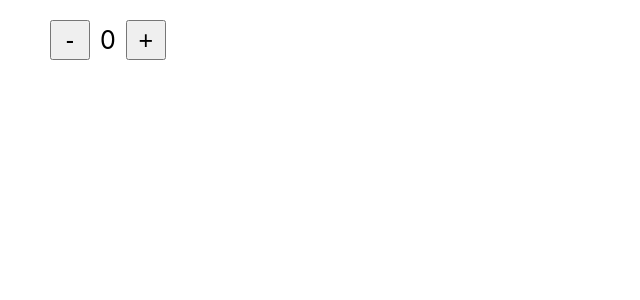
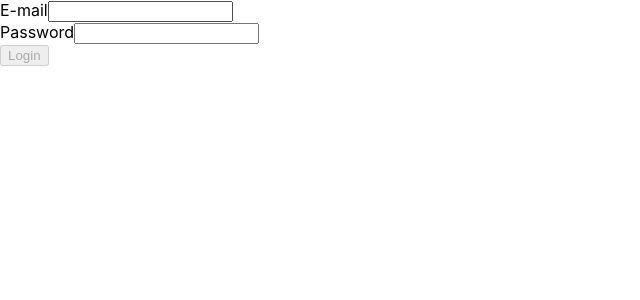
Before and after one commit to vishal7997/react-effects-reducers, a React (Create React App) app: page / in a window 1280 px wide. Shown: the top 300 px of the page, without its empty margins (0-640 px from the left). Built offline with nearby package versions, Linux system fonts and the light colour scheme.

Commit message:
userReducer hook practical example

```diff
--- a/src/App.js
+++ b/src/App.js
@@ -4,37 +4,41 @@ import "./App.css";
 import Login from "./components/Login";
 import Home from "./components/Home";
 import MainHeader from "./components/MainHeader";
-import Demo from "./components/ReducerDemo/Demo";
+// import Demo from "./components/ReducerDemo/Demo";
 
 function App() {
   const [isLoggedIn, updateIsLoggedIn] = useState(false);
 
-
   useEffect(() => {
-    let isLoggedInValue = localStorage.getItem('isLoggedIn');
-    if(isLoggedInValue === '1') {
+    let isLoggedInValue = localStorage.getItem("isLoggedIn");
+    if (isLoggedInValue === "1") {
       updateIsLoggedIn(true);
-    };
+    }
   }, []);
 
   const loginHandler = (email, password) => {
-    localStorage.setItem('isLoggedIn', '1');
+    localStorage.setItem("isLoggedIn", "1");
     updateIsLoggedIn(true);
   };
 
   const logoutHandler = () => {
-    localStorage.removeItem('isLoggedIn');
+    localStorage.removeItem("isLoggedIn");
     updateIsLoggedIn(false);
   };
 
-  return <React.Fragment>
-    {/* <MainHeader isAuthenticated={isLoggedIn} onLogout={logoutHandler}></MainHeader>
-    <main>
-      {!isLoggedIn && <Login onLogin={loginHandler}></Login>}
-      {isLoggedIn && <Home onLogout={logoutHandler}></Home>}
-    </main> */}
-    <Demo></Demo>
-  </React.Fragment>;
+  return (
+    <React.Fragment>
+      <MainHeader
+        isAuthenticated={isLoggedIn}
+        onLogout={logoutHandler}
+      ></MainHeader>
+      <main>
+        {!isLoggedIn && <Login onLogin={loginHandler}></Login>}
+        {isLoggedIn && <Home onLogout={logoutHandler}></Home>}
+      </main>
+      {/* <Demo></Demo> */}
+    </React.Fragment>
+  );
 }
 
 export default App;
--- a/src/components/Login.js
+++ b/src/components/Login.js
@@ -1,46 +1,78 @@
-import { useEffect, useState } from "react";
+import { useEffect, useReducer, useState } from "react";
 
 // import Card from '../UI/Card/Card';
 // import classes from './Login.module.css';
 // import Button from '../UI/Button/Button';
 
+function emailReducer(currState, action) {
+  switch (action.type) {
+    case "EMAIL_INPUT":
+      return { value: action.val, isValid: undefined };
+    case "EMAIL_VALID":
+      return { value: currState.value, isValid: currState.value.includes("@") };
+  }
+}
+
+function passwordReducer(currState, action) {
+  switch (action.type) {
+    case "PASSWORD_INPUT":
+      return { value: action.val, isValid: undefined };
+    case "PASSWORD_VALID":
+      return { value: currState.value, isValid: action.val.trim().length > 6 };
+  }
+}
+
 const Login = (props) => {
-  const [enteredEmail, setEnteredEmail] = useState("");
-  const [emailIsvalid, setEmailIsValid] = useState();
+  // const [enteredEmail, setEnteredEmail] = useState("");
+  // const [emailIsvalid, setEmailIsValid] = useState();
   const [enteredPassword, setEnteredPassword] = useState("");
   const [passwordIsValid, setPasswordIsValid] = useState();
   const [formIsValid, setFormIsValid] = useState(false);
 
-  useEffect(() => {
-    let value = setTimeout(() => {
-        console.log("Validating input fields...");
-        setFormIsValid(
-          enteredEmail.includes("@") && enteredPassword.trim().length > 6
-        );
-    }, 500);
+  let [emailState, emailDispatcher] = useReducer(emailReducer, {
+    value: "",
+    isValid: undefined,
+  });
 
-    // The function which is getting called on return is a Cleanup Function.
-    return () => {
-        console.log("Cleanup function called");
-        clearTimeout(value);
-    }
-  }, [enteredEmail, enteredPassword]);
+  let [passwordState, passwordDispatcher] = useReducer(passwordReducer, {
+    value: "",
+    isValid: undefined,
+  });
+
+  //   useEffect(() => {
+  //     let value = setTimeout(() => {
+  //         console.log("Validating input fields...");
+  //         setFormIsValid(
+  //           enteredEmail.includes("@") && enteredPassword.trim().length > 6
+  //         );
+  //     }, 500);
+
+  //     // The function which is getting called on return is a Cleanup Function.
+  //     return () => {
+  //         console.log("Cleanup function called");
+  //         clearTimeout(value);
+  //     }
+  //   }, [enteredEmail, enteredPassword]);
 
   const emailChangeHandler = (event) => {
-    setEnteredEmail(event.target.value);
+    // setEnteredEmail(event.target.value);
+    emailDispatcher({ val: event.target.value, type: "EMAIL_INPUT" });
   };
   const passwordChangeHandler = (event) => {
-    setEnteredPassword(event.target.value);
+    // setEnteredPassword(event.target.value);
+    passwordDispatcher({ val: event.target.value, type: "PASSWORD_INPUT" });
   };
   const validateEmailHandler = () => {
-    setEmailIsValid(enteredEmail.includes("@"));
+    // setEmailIsValid(emailState.value.includes("@"));
+    emailDispatcher({ val: emailState.value, type: "EMAIL_VALID" });
   };
   const validatePasswordHandler = () => {
-    setEmailIsValid(enteredPassword.trim().length > 6);
+    // setPasswordIsValid(passwordState.value.trim().length > 6);
+    passwordDispatcher({ val: passwordState.value, type: "PASSWORD_VALID" });
   };
   const submitHandler = (event) => {
     event.preventDefault();
-    props.onLogin(enteredEmail, enteredPassword);
+    props.onLogin(emailState.value, passwordState.value);
   };
   return (
     // <Card className={classes.login}>
@@ -48,27 +80,27 @@ const Login = (props) => {
       <form onSubmit={submitHandler}>
         <div
         //   className={`${classes.control} ${
-        //     emailIsvalid === false ? classes.invalid : ""
+        //     emailState.isValid === false ? classes.invalid : ""
         //   }`}
         >
           <label htmlFor="email">E-mail</label>
           <input
             type="email"
             id="email"
-            value={enteredEmail}
+            value={emailState.value}
             onChange={emailChangeHandler}
             onBlur={validateEmailHandler}
           />
           <div
           // className={`${classes.control} ${
-          //   passwordIsvalid === false ? classes.invalid : ""
+          //   passwordState.isValid === false ? classes.invalid : ""
           // }`}
           >
             <label htmlFor="password">Password</label>
             <input
               type="password"
               id="password"
-              value={enteredPassword}
+              value={passwordState.value}
               onChange={passwordChangeHandler}
               onBlur={validatePasswordHandler}
             />
@@ -81,7 +113,7 @@ const Login = (props) => {
             </Button> */}
             <button
               type="submit"
-            //   className={classes.btn}
+              //   className={classes.btn}
               disabled={!formIsValid}
             >
               Login
```
